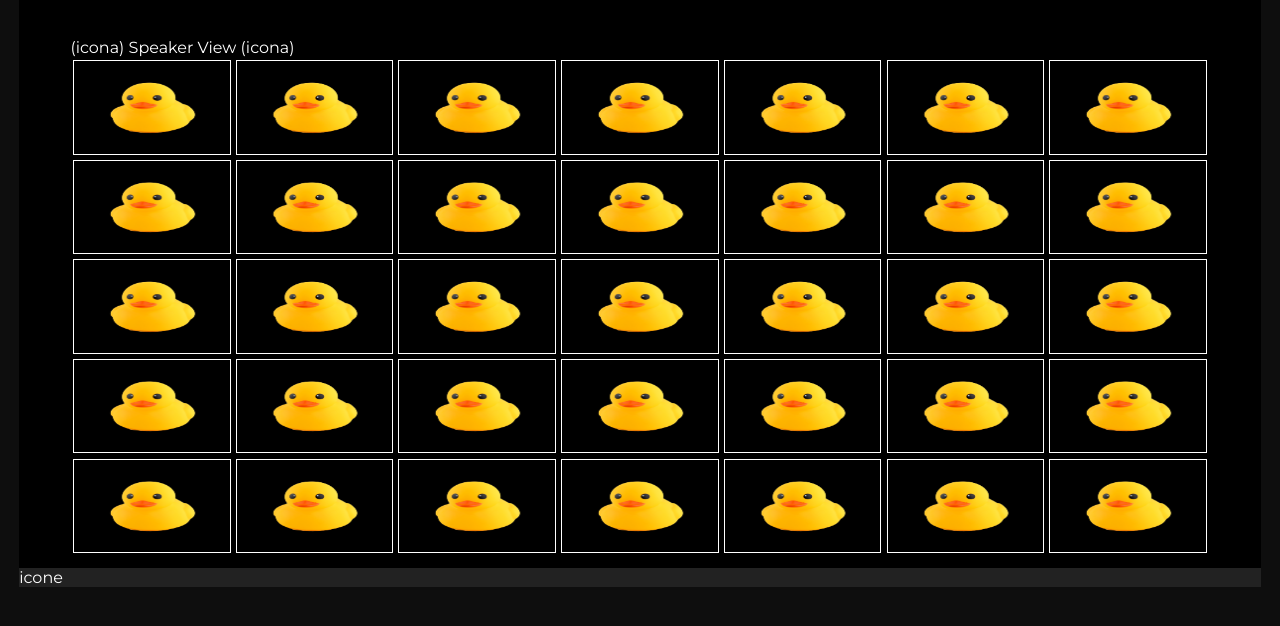
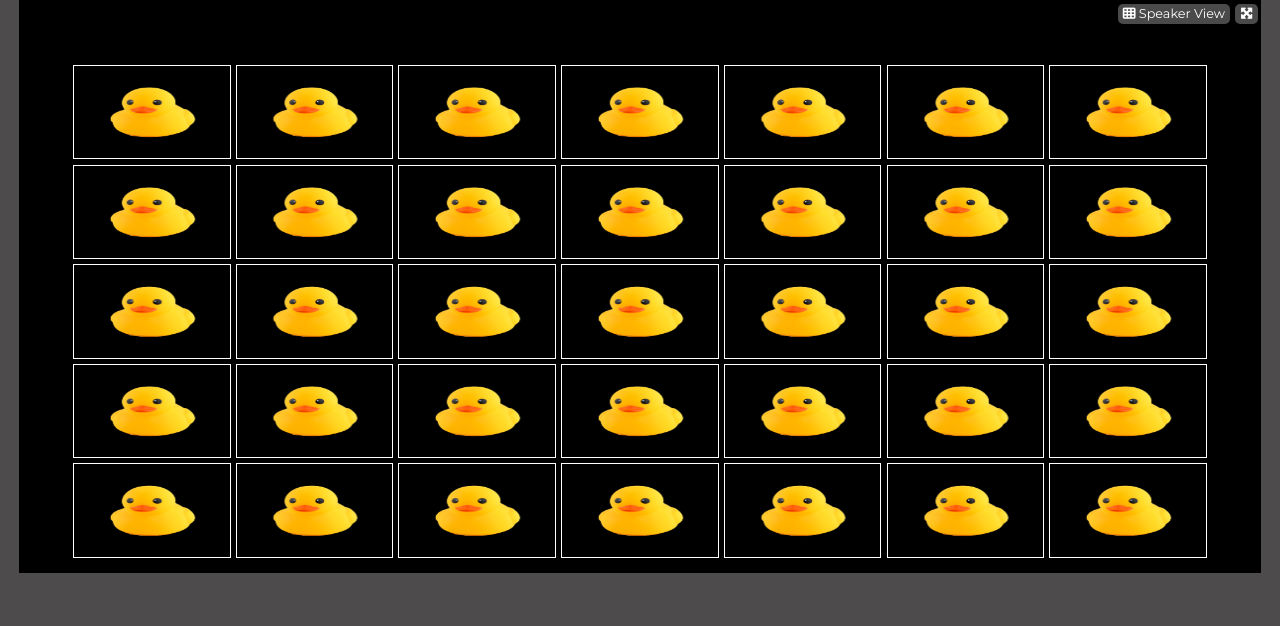
Before and after one commit to yurididomenico/html-css-zoom, a plain HTML site: page index.html in a window 1280 px wide. Drawn offline with Linux system fonts and the light colour scheme.

Commit message:
Sezione carte: Check

```diff
--- a/assets/css/stile.css
+++ b/assets/css/stile.css
@@ -29,18 +29,27 @@ body
 main
 {
   height: 100vh;
-  background-color: #0e0e0e;
+  background-color: #4d4b4b;
+  /* background-color: #0e0e0e; */
 }
-main section:first-child
+
+/* ____________ Sezione Carte ____________ */
+.sezione-carte
 {
   background-color: black;
+}
+
+.area-carte
+{
   padding: 3vw 4vw 1vw;
-
 }
-main section:last-child
+/* ____________ Sezione Icone ____________ */
+.sezione-icone
 {
   background-color: #222222;
 }
+
+
 main img
 {
   width: calc(100% / 7 - 0.4vw);
@@ -51,10 +60,25 @@ main img
   /* test/ */
 }
 
-/* |||||||||| FOOTER |||||||||| */
+.btn
+{
+  background-color: #4a4a4a;
+  padding: 0.2vw 0.4vw;
+  border-radius: 5px;
+  font-size: 0.8rem;
+}
+
+.bottoni-top
+{
+  margin: 0.2vw 0.2vw 0 0;
+}
 
 
 
+.bottoni-top > a
+{
+  margin: 0.1vw 0 0 0.4vw;
+}
 /* |||||||||| AREA TEST |||||||||| */
 
 
--- a/index.html
+++ b/index.html
@@ -23,17 +23,21 @@
 
     <div class="contenitore97 flex-mode d-col">
 
+
+
       <!-- ~_____ Sezione Carte _____~ -->
-      <section>
+      <section class="sezione-carte">
 
         <!-- *_____ Bottoni Speakerview & Fullscreen _____* -->
-        <div>
-          <a href="#">(icona) Speaker View</a>
-          <a href="#">(icona)</a>
+        <div class="bottoni-top flex-mode justify-end align-center">
+          <a class="btn" href="#">
+            <i class="fa-solid fa-table-cells"></i> Speaker View
+          </a>
+          <a class="btn" href="#"><i class="fa-solid fa-maximize"></i></a>
         </div>
 
         <!-- *_____ Area Carte _____* -->
-        <div class="flex-mode wrap">
+        <div class="area-carte flex-mode wrap">
           <img src="./assets/img/zoom-img-test.png" alt="img">
           <img src="./assets/img/zoom-img-test.png" alt="img">
           <img src="./assets/img/zoom-img-test.png" alt="img">
@@ -75,8 +79,9 @@
       </section>
 
       <!-- ~_____ Sezione Icone _____~ -->
-      <section>
-        icone
+      <section class="sezione-icone">
+
+
       </section>
 
     </div>
```
